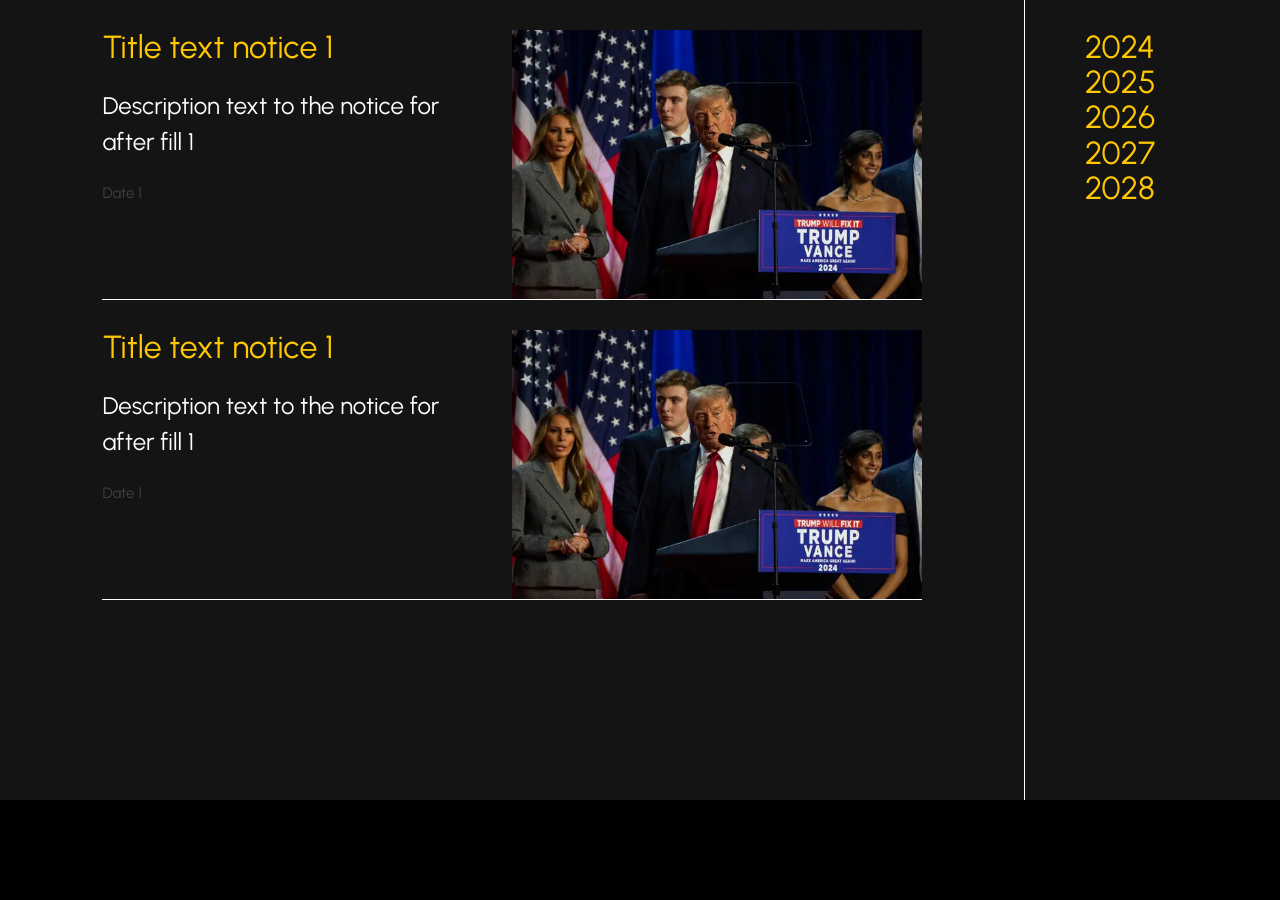
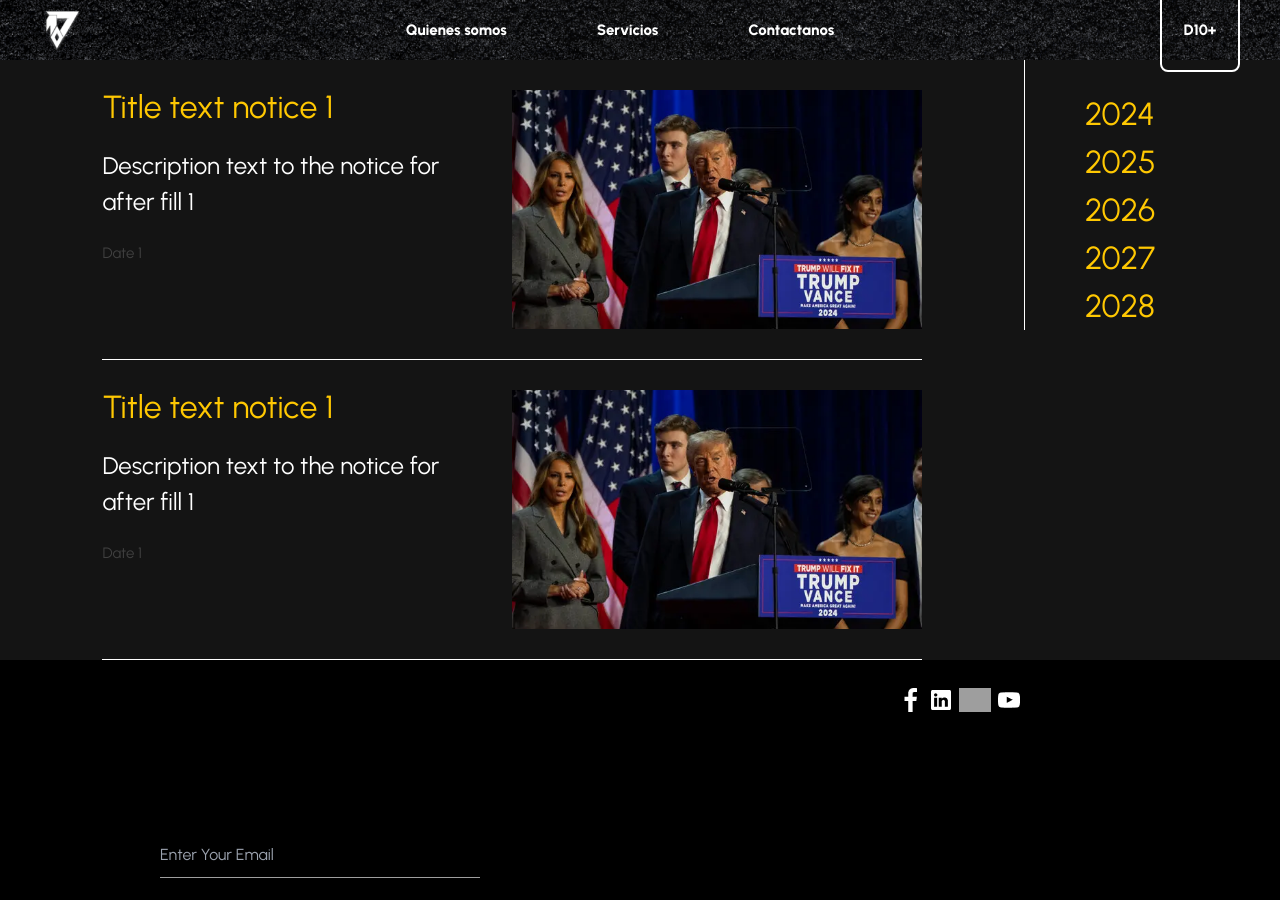
Before and after one commit to d10sport/front-d10, a React (Vite) app: page /#/news in a window 1280 px wide. Shown: the top 900 px of the page. Before the commit the page ends 800 px from the top, so only its background shows below. Built offline with nearby package versions, Linux system fonts and the light colour scheme; grey boxes are pictures that could not be loaded.

Commit message:
Some changes in news design

```diff
--- a/src/routes/contact/contact.jsx
+++ b/src/routes/contact/contact.jsx
@@ -1,4 +1,4 @@
-import HeaderPage from '../../layouts/header-pages/header-page'
+import HeaderPage from '../../layouts/header-pages/header-page';
 import icon_fb_color from '../../assets/icons/icon_fb_color.png';
 import icon_ig_color from '../../assets/icons/icon_ig_color.png';
 import icon_wpp_color from '../../assets/icons/icon_wpp_color.png';
--- a/src/routes/news/news.css
+++ b/src/routes/news/news.css
@@ -1,7 +1,7 @@
 .container__news {
   display: flex;
   width: 100%;
-  height: 100%;
+  height: fit-content;
   background-color: #141414;
 }
 
@@ -23,7 +23,7 @@
   width: 100%;
   height: 20rem;
   border-bottom: 1px solid white;
-  padding-top: 2rem;
+  padding: 2rem 0px 2rem 0px;
 }
 
 .cntr-text__news {
@@ -67,6 +67,11 @@
   border-left: 1px solid white;
 }
 
+.cntr__date {
+  width: 100%;
+  height: 100%;
+}
+
 .title__date {
   color: #ffc802;
   font-size: 32px;
--- a/src/routes/news/news.jsx
+++ b/src/routes/news/news.jsx
@@ -1,3 +1,5 @@
+import HeaderPage from '../../layouts/header-pages/header-page.jsx';
+import Footer from "../../layouts/footer/footer.jsx";
 import cover from '../../assets/img/cover_example_news.png';
 import './news.css';
 
@@ -20,6 +22,9 @@
 
   return (
     <>
+
+    <HeaderPage />
+
       <div className="container__news">
         <main className="news">
           <section className="section__news">
@@ -38,13 +43,18 @@
           </section>
         </main>
         <aside className="date">
-          <h1 className="title__date">2024</h1>
-          <h1 className="title__date">2025</h1>
-          <h1 className="title__date">2026</h1>
-          <h1 className="title__date">2027</h1>
-          <h1 className="title__date">2028</h1>
+          <ul className="cntr__date">
+            <li className="title__date">2024</li>
+            <li className="title__date">2025</li>
+            <li className="title__date">2026</li>
+            <li className="title__date">2027</li>
+            <li className="title__date">2028</li>
+          </ul>
         </aside>
       </div>
+
+      <Footer />
+
     </>
   );
 }
```
